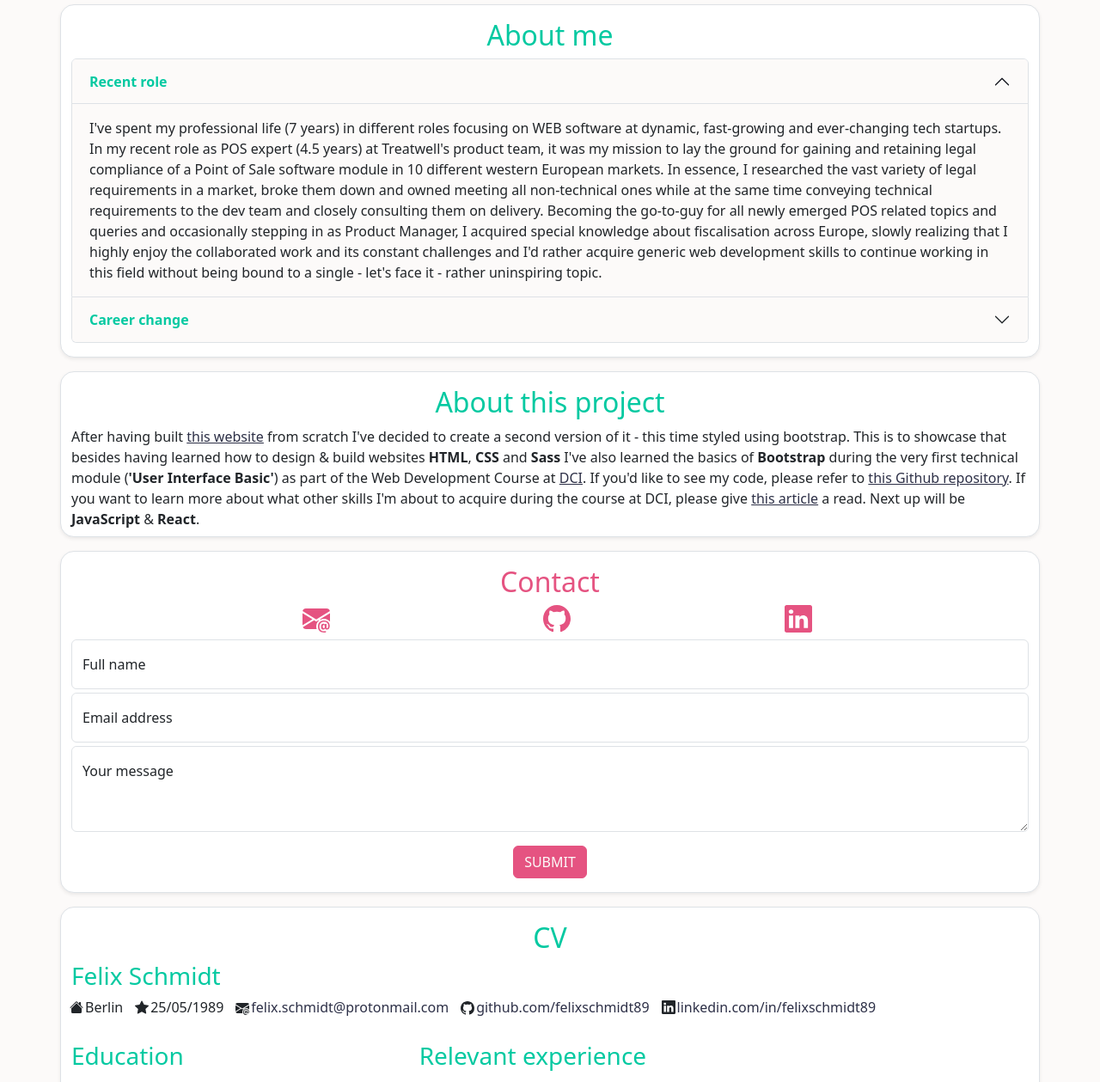
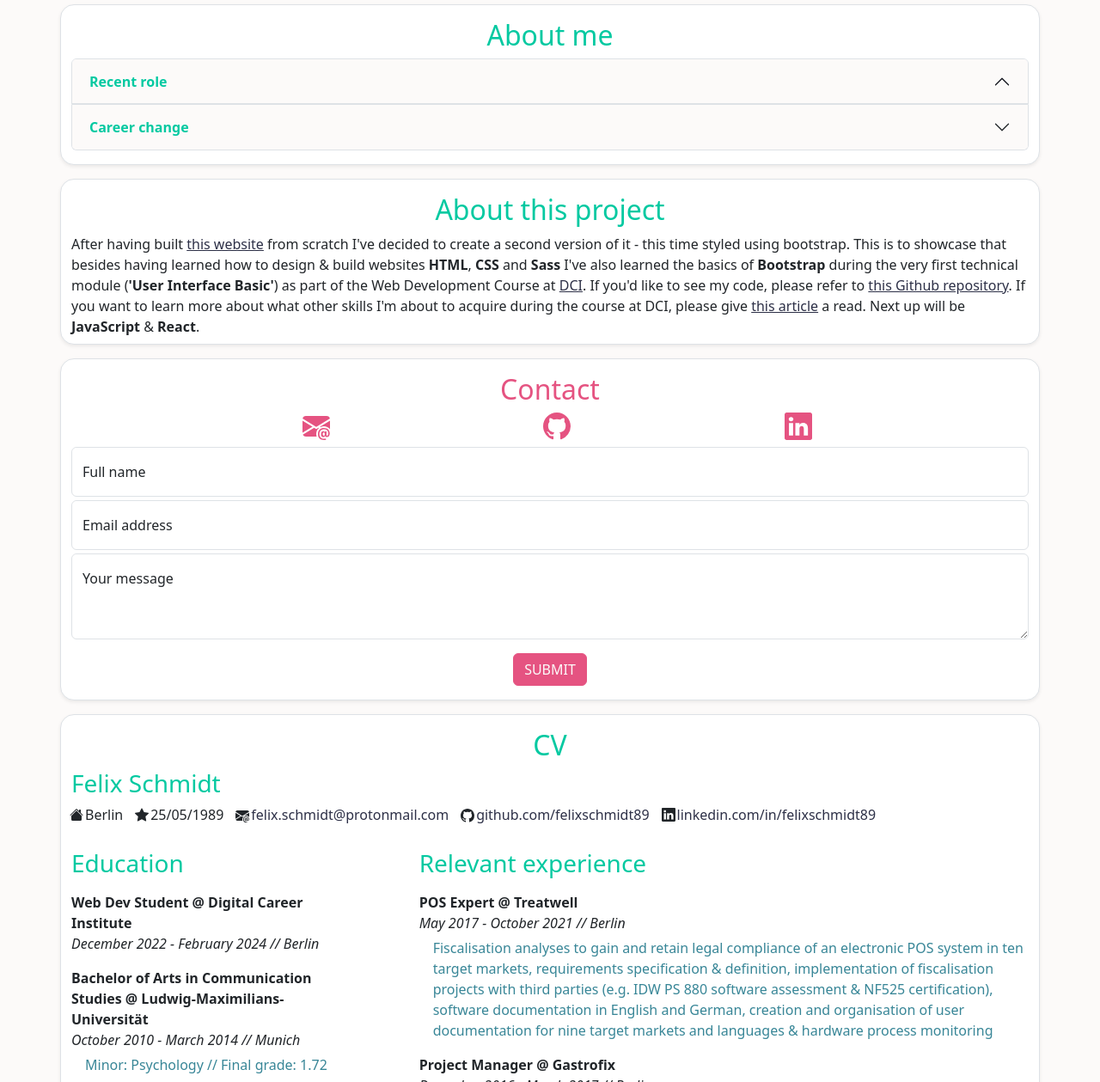
Before and after one commit to felixschmidt89/DCI_UIB_final-project-bootstrap, a website: page index.html in a window 1280 px wide. Shown: the part 548-1807 px from the top of the page at 86% size. Drawn offline with Linux system fonts and the light colour scheme.

Commit message:
changed color on cv description, fixed typo

```diff
--- a/index.html
+++ b/index.html
@@ -131,7 +131,7 @@
           </h3>
           <div
             id="collapseOne"
-            class="accordion-collapse collapse show"
+            class="accordion-collapse collapse"
             data-bs-parent="#accordion"
           >
             <div class="accordion-body bg-light">
--- a/main.scss
+++ b/main.scss
@@ -123,6 +123,6 @@ a {text-decoration: none;}
 };
 .cv-bulletpoint{font-weight: 600; margin-top: 1rem;}
 .cv-period {font-weight: 300; font-style: italic; margin-top: 0rem !important; }
-.cv-description {margin-left: 1rem; position: relative; margin-top: 0.3rem !important;}
+.cv-description {color: $secondary-color; margin-left: 1rem; position: relative; margin-top: 0.3rem !important;}
 p{margin-bottom: 0rem !important;
 }
```
Also changed, not shown: main.css.
